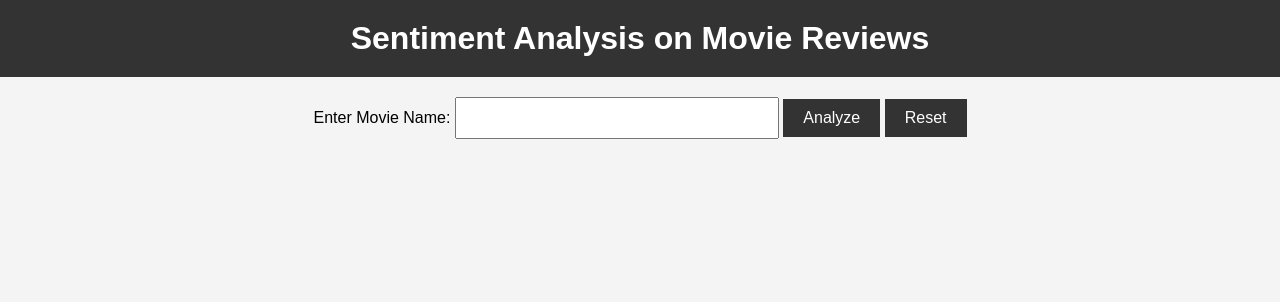
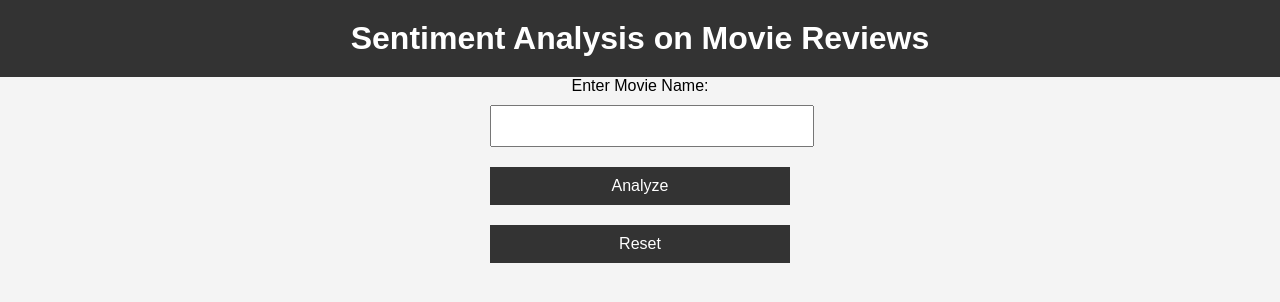
Before and after one commit to hulk22-hue/sentiment-analysis, a Flask app: page / in a window 1280 px wide. Shown: the top 302 px of the page. Run offline with Flask 3, Linux system fonts and the light colour scheme; parts of the project's set-up code (start-up, migrations or seed data) failed here and were passed over.

Commit message:
Update template

```diff
--- a/templates/index.html
+++ b/templates/index.html
@@ -5,6 +5,18 @@
     <meta name="viewport" content="width=device-width, initial-scale=1.0">
     <title>Sentiment Analysis</title>
     <link rel="stylesheet" href="{{ url_for('static', filename='css/style.css') }}">
+    <style>
+        /* Ensure the buttons are styled and displayed properly */
+        form {
+            display: flex;
+            flex-direction: column;
+            width: 300px;
+            margin: 0 auto;
+        }
+        input, button {
+            margin: 10px 0;
+        }
+    </style>
 </head>
 <body>
     <h1>Sentiment Analysis on Movie Reviews</h1>
@@ -12,7 +24,7 @@
         <label for="movie_name">Enter Movie Name:</label>
         <input type="text" id="movie_name" name="movie_name" required>
         <button type="submit">Analyze</button>
-        <button type="reset">Reset</button>
+        <button type="reset" onclick="window.location.reload();">Reset</button>
     </form>
     {% if movie_name %}
     <h2>Results for "{{ movie_name }}"</h2>
```
